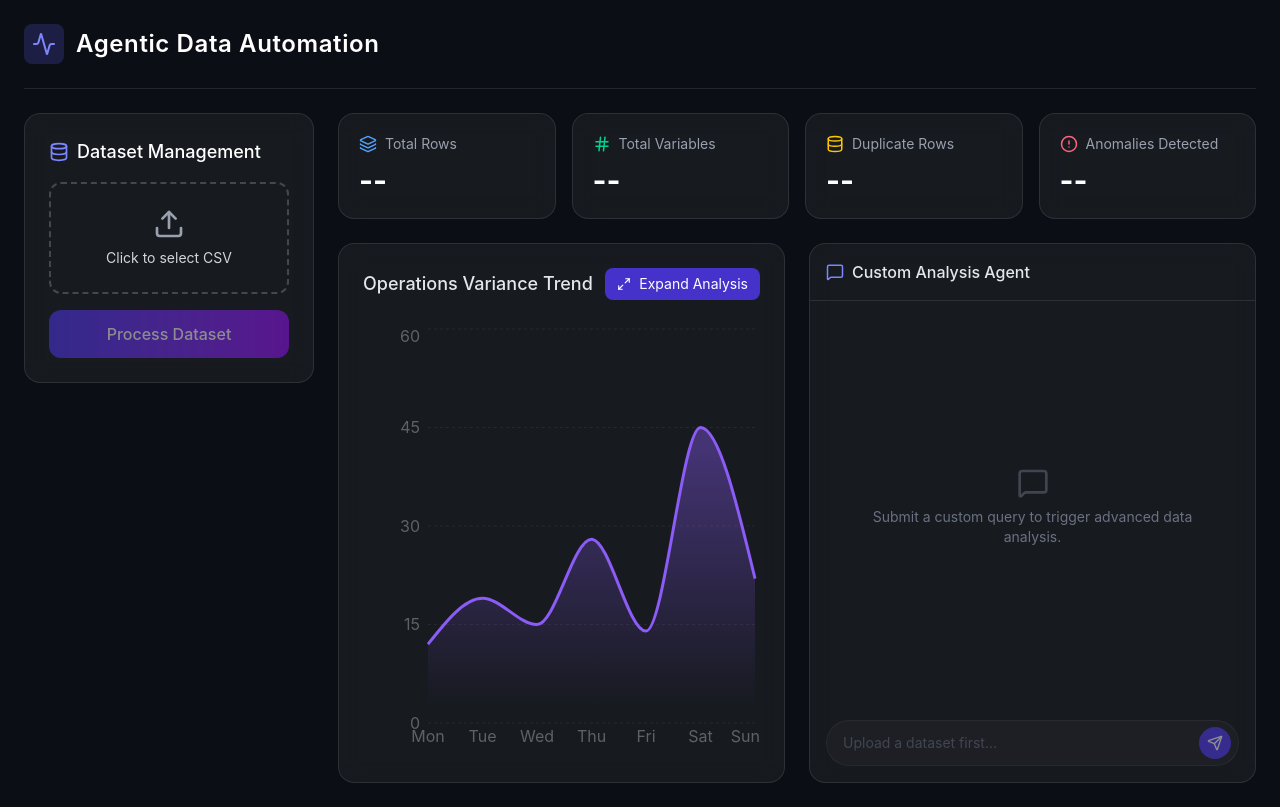
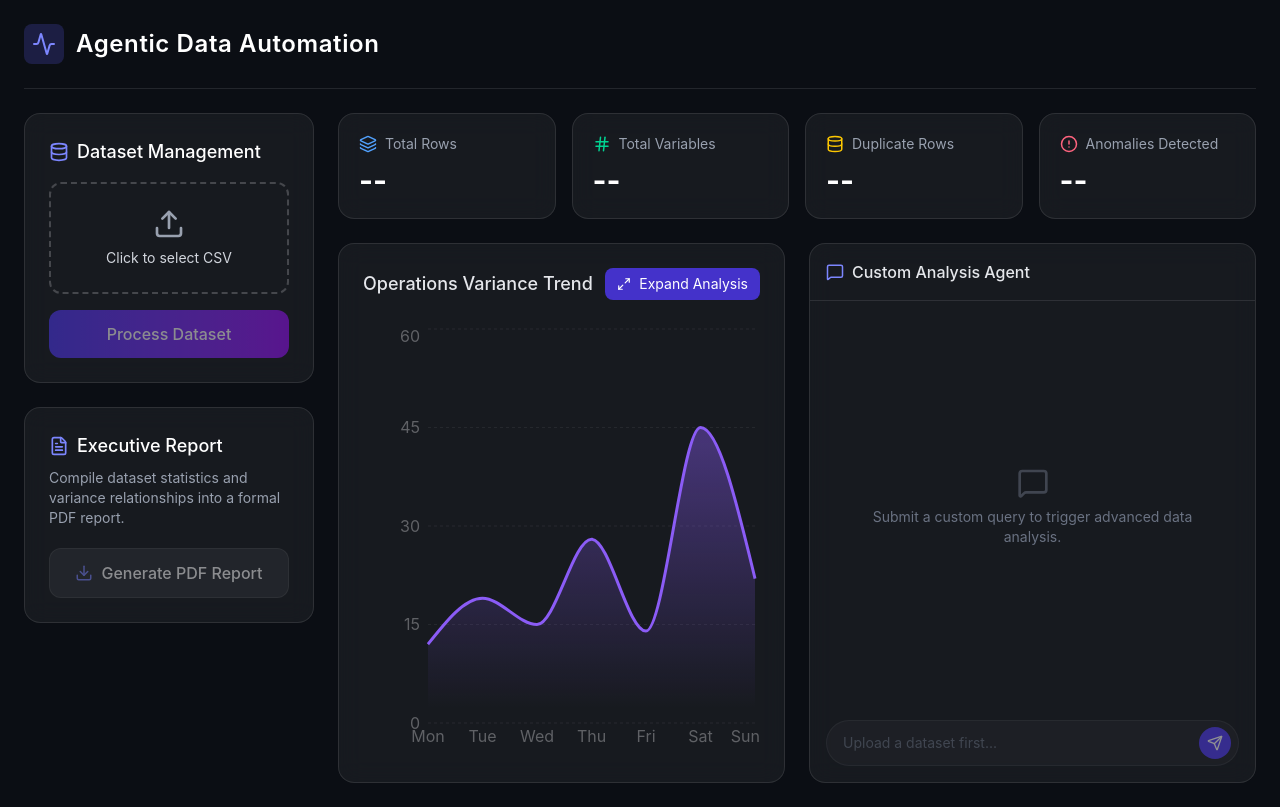
Before and after one commit to sbr093/Dataset-AI-Analyzer, a React app in the folder frontend/: page / in a window 1280 px wide. Built offline with nearby package versions, Linux system fonts and the light colour scheme; the HTML template or start-up script is replaced by a standard one.

Commit message:
feat: add executive report generation widget to sidebar UI

```diff
--- a/frontend/src/App.jsx
+++ b/frontend/src/App.jsx
@@ -2,7 +2,7 @@ import { useState, useEffect, useMemo } from 'react';
 import axios from 'axios';
 import {
   Upload, Database, AlertCircle, MessageSquare,
-  Send, Activity, Layers, Hash, FileCheck, Maximize2
+  Send, Activity, Layers, Hash, FileCheck, Maximize2, FileText, Download
 } from 'lucide-react';
 import {
   AreaChart, Area, XAxis, YAxis, CartesianGrid, Tooltip, ResponsiveContainer
@@ -16,6 +16,7 @@ export default function App() {
   const [chatQuery, setChatQuery] = useState('');
   const [chatHistory, setChatHistory] = useState([]);
   const [isChatting, setIsChatting] = useState(false);
+  const [isGeneratingReport, setIsGeneratingReport] = useState(false); // NEW STATE
 
   // States for Dynamic Modal
   const [isModalOpen, setIsModalOpen] = useState(false);
@@ -46,7 +47,6 @@ export default function App() {
 
     const groupedData = {};
 
-    // Group by X-axis and find Min/Max for the Y-axis
     dynamicChartData.data.forEach(row => {
       const xValue = row[xAxis];
       const yValue = Number(row[yAxis]);
@@ -60,14 +60,12 @@ export default function App() {
       }
     });
 
-    // Convert grouped data into an array formatted for a Recharts Range Area
     return Object.entries(groupedData).map(([key, value]) => ({
       [xAxis]: key,
       [`${yAxis}Range`]: [value.min, value.max]
     }));
   }, [dynamicChartData.data, xAxis, yAxis]);
 
-  // Structural mock data for the aesthetic Recharts implementation
   const staticChartData = [
     { name: 'Mon', anomalies: 12, baseline: 45 },
     { name: 'Tue', anomalies: 19, baseline: 52 },
@@ -125,6 +123,20 @@ export default function App() {
     }
   };
 
+  // NEW: Placeholder function for triggering the backend PDF generator
+  const handleGenerateReport = async () => {
+    setIsGeneratingReport(true);
+    try {
+      // We will connect this to the FastAPI backend in the next step
+      await new Promise(resolve => setTimeout(resolve, 1000)); // Mock delay
+      console.log("Triggering PDF generation on backend...");
+    } catch (error) {
+      console.error('Error generating report:', error);
+    } finally {
+      setIsGeneratingReport(false);
+    }
+  };
+
   return (
     <div className="min-h-screen bg-[#0B0E14] text-white p-6 font-sans relative flex flex-col">
       {/* Top Navbar */}
@@ -138,8 +150,12 @@ export default function App() {
       </header>
 
       <div className="grid grid-cols-1 lg:grid-cols-4 gap-6 flex-1">
-        {/* Left Sidebar - File Upload Interface */}
-        <div className="lg:col-span-1 bg-white/5 backdrop-blur-md border border-white/10 rounded-2xl p-6 h-fit">
+
+        {/* Left Sidebar Column - Now containing multiple stacked widgets */}
+        <div className="lg:col-span-1 flex flex-col gap-6">
+
+          {/* Widget 1: Dataset Management */}
+          <div className="bg-white/5 backdrop-blur-md border border-white/10 rounded-2xl p-6 h-fit">
             <h2 className="text-lg font-medium mb-4 flex items-center gap-2">
               <Database size={20} className="text-indigo-400" />
               Dataset Management
@@ -176,6 +192,34 @@ export default function App() {
             )}
           </div>
 
+          {/* NEW Widget 2: Report Generation */}
+          <div className="bg-white/5 backdrop-blur-md border border-white/10 rounded-2xl p-6 h-fit">
+            <h2 className="text-lg font-medium mb-2 flex items-center gap-2">
+              <FileText size={20} className="text-indigo-400" />
+              Executive Report
+            </h2>
+            <p className="text-sm text-gray-400 mb-5">
+              Compile dataset statistics and variance relationships into a formal PDF report.
+            </p>
+            <button
+              onClick={handleGenerateReport}
+              disabled={!report || isGeneratingReport}
+              className="w-full py-3 bg-white/10 hover:bg-white/15 border border-white/10 rounded-xl font-medium transition-colors disabled:opacity-50 disabled:cursor-not-allowed flex items-center justify-center gap-2"
+            >
+              {isGeneratingReport ? (
+                <>
+                  <Activity size={18} className="animate-spin text-indigo-400" /> Compiling PDF...
+                </>
+              ) : (
+                <>
+                  <Download size={18} className="text-indigo-400" /> Generate PDF Report
+                </>
+              )}
+            </button>
+          </div>
+
+        </div>
+
         {/* Main Interface */}
         <div className="lg:col-span-3 space-y-6 flex flex-col">
 
@@ -197,7 +241,7 @@ export default function App() {
             ))}
           </div>
 
-          {/* Interactive Modules - Now set to flex-1 to stretch and fill the remaining height */}
+          {/* Interactive Modules */}
           <div className="grid grid-cols-1 xl:grid-cols-2 gap-6 flex-1">
 
             {/* Glowing Recharts Component */}
@@ -213,7 +257,6 @@ export default function App() {
                 </button>
               </div>
 
-              {/* Flex-1 ensures the chart uses all available vertical space */}
               <div className="flex-1 w-full min-h-[0]">
                 <ResponsiveContainer width="100%" height="100%">
                   <AreaChart data={staticChartData}>
@@ -299,7 +342,6 @@ export default function App() {
         <div className="fixed inset-0 z-50 flex items-center justify-center bg-black/60 backdrop-blur-sm">
           <div className="w-11/12 h-5/6 bg-[#0B0E14]/95 border border-white/10 rounded-2xl p-6 shadow-2xl flex flex-col">
 
-            {/* Header & Close Button */}
             <div className="flex justify-between items-center mb-6">
               <h2 className="text-2xl font-semibold text-white">Dynamic Data Explorer</h2>
               <button
@@ -310,7 +352,6 @@ export default function App() {
               </button>
             </div>
 
-            {/* Dropdown Controls */}
             <div className="flex gap-6 mb-6 bg-white/5 p-4 rounded-xl border border-white/10">
               <div className="flex flex-col flex-1">
                 <label className="text-sm text-gray-400 mb-2">X-Axis (Independent Variable)</label>
@@ -319,7 +360,7 @@ export default function App() {
                   value={xAxis}
                   onChange={(e) => {
                     setXAxis(e.target.value);
-                    setIsPlotted(false); // Reset plot state on change
+                    setIsPlotted(false);
                   }}
                 >
                   {dynamicChartData.columns.map(col => (
@@ -335,7 +376,7 @@ export default function App() {
                   value={yAxis}
                   onChange={(e) => {
                     setYAxis(e.target.value);
-                    setIsPlotted(false); // Reset plot state on change
+                    setIsPlotted(false);
                   }}
                 >
                   {dynamicChartData.columns.map(col => (
@@ -344,7 +385,6 @@ export default function App() {
                 </select>
               </div>
 
-              {/* The Plot Button */}
               <div className="flex flex-col justify-end">
                 <button
                   onClick={() => setIsPlotted(true)}
@@ -356,7 +396,6 @@ export default function App() {
               </div>
             </div>
 
-            {/* Dynamic Chart Container */}
             <div className="flex-1 bg-[#0B0E14]/50 rounded-xl border border-white/10 flex flex-col p-4">
               {!isPlotted ? (
                 <div className="h-full flex flex-col items-center justify-center">
```
Lines whose indentation alone changed are shown as unchanged.
